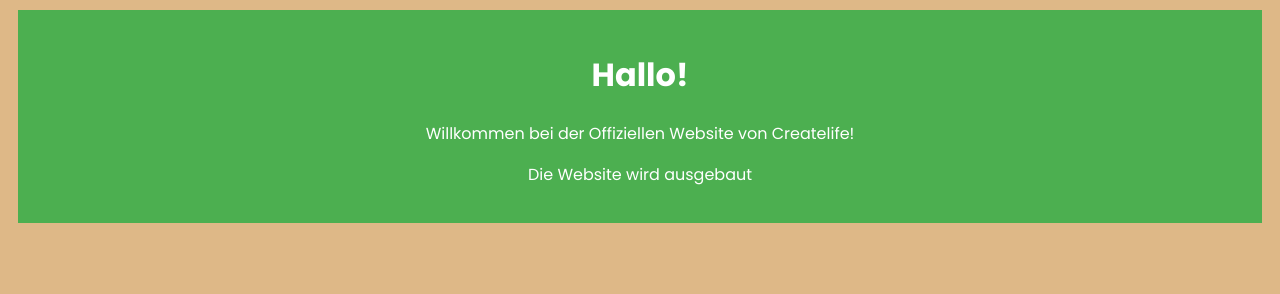
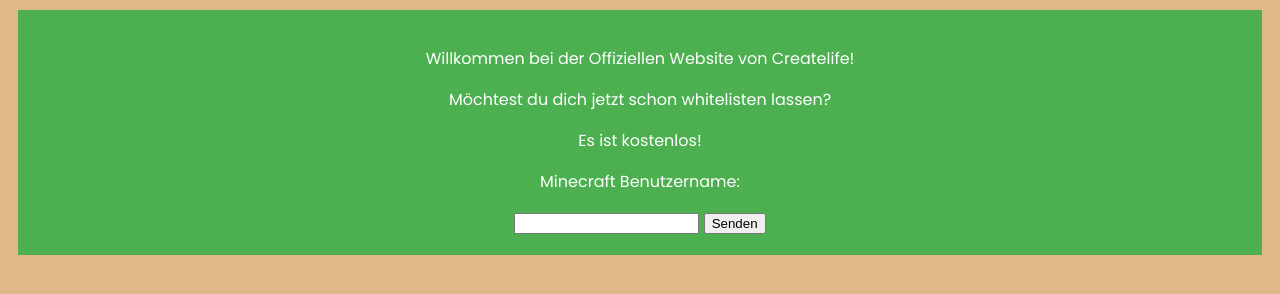
Before and after one commit to AGHUser2749/AGHUser2749.github.io, a plain HTML site: page index.html in a window 1280 px wide. Drawn offline with Linux system fonts and the light colour scheme.

Commit message:
Whitelist Update

```diff
--- a/index.html
+++ b/index.html
@@ -9,9 +9,12 @@
 
 <body>
     <div class="willkommen">
-        <h1>Hallo!</h1>
         <p>Willkommen bei der Offiziellen Website von Createlife!</p>
-        <p>Die Website wird ausgebaut</p>
+        <p>Möchtest du dich jetzt schon whitelisten lassen?</p>
+        <p>Es ist kostenlos!</p>
+        <p>Minecraft Benutzername:</p>
+        <input type="text" name="usernamefield" id="usernamefield">
+        <input type="button" value="Senden">
     </div>
 </body>
 
```
